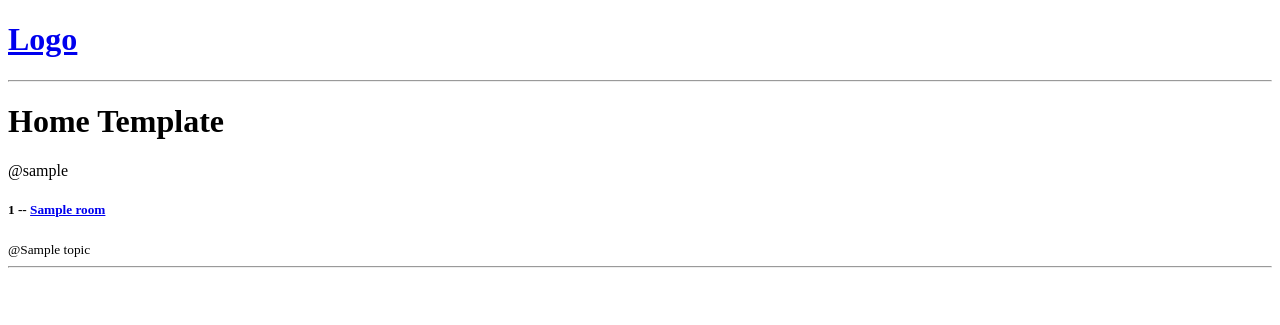
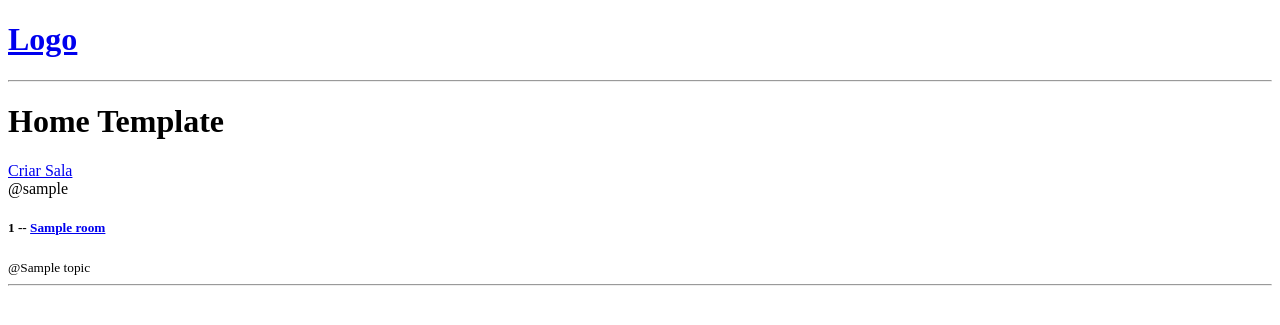
Before and after one commit to dimasabreu/Site-Django, a Django app: template base/templates/base/home.html in a window 1280 px wide. Shown: the top 325 px of the page. Run offline with Django 4.2, Linux system fonts and the light colour scheme; the template is opened without the code that fills it: most values are stand-ins (such as "Sample title", 1, 10 or a date in 2020).

Commit message:
adicionei a criacao de sala

```diff
--- a/base/templates/base/home.html
+++ b/base/templates/base/home.html
@@ -12,6 +12,7 @@
 <body>
     <h1>Home Template</h1>
     <div>
+        <a href="{% url 'create-room' %}">Criar Sala</a>
         <div>
             {% for room in rooms %}
             <div>
```
